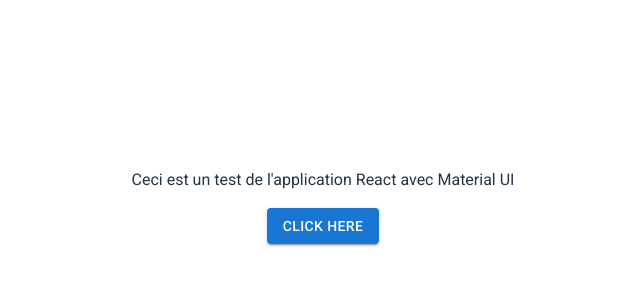
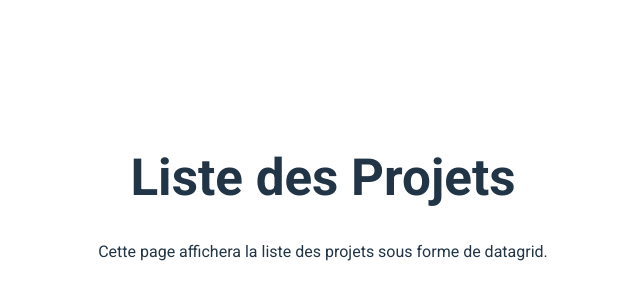
Before and after one commit to AlanHedoux/test-cf-laravel-reactjs, a React (Vite) app in the folder frontend/: page /projects in a window 1280 px wide. Shown: the part 202-502 px from the top of the page, without its empty margins (317-957 px from the left). Built offline with nearby package versions, Linux system fonts and the light colour scheme.

Commit message:
Front : Add react router dom

```diff
--- a/frontend/package.json
+++ b/frontend/package.json
@@ -16,7 +16,8 @@
     "@mui/icons-material": "^7.2.0",
     "@mui/material": "^7.2.0",
     "react": "^17.0.2",
-    "react-dom": "^17.0.2"
+    "react-dom": "^17.0.2",
+    "react-router-dom": "^6.30.1"
   },
   "devDependencies": {
     "@eslint/js": "^9.30.1",
--- a/frontend/src/App.jsx
+++ /dev/null
@@ -1,23 +0,0 @@
-import { useState } from 'react';
-
-import './App.css';
-
-import '@fontsource/roboto/300.css';
-import '@fontsource/roboto/400.css';
-import '@fontsource/roboto/500.css';
-import '@fontsource/roboto/700.css';
-
-import Button from '@mui/material/Button';
-
-function App() {
-  return (
-    <div className="App">
-      <p>Ceci est un test de l'application React avec Material UI</p>
-      <Button variant="contained" color="primary">
-        Click here
-      </Button>
-    </div>
-  );
-}
-
-export default App;
--- a/frontend/src/main.jsx
+++ b/frontend/src/main.jsx
@@ -1,11 +1,18 @@
 import { StrictMode } from 'react';
 import ReactDOM from 'react-dom';
+import AppRouter from './routes/AppRouter.jsx';
+
 import './index.css';
-import App from './App.jsx';
+import './App.css';
+
+import '@fontsource/roboto/300.css';
+import '@fontsource/roboto/400.css';
+import '@fontsource/roboto/500.css';
+import '@fontsource/roboto/700.css';
 
 ReactDOM.render(
   <StrictMode>
-    <App />
+    <AppRouter />
   </StrictMode>,
   document.getElementById('root')
 );
--- /dev/null
+++ b/frontend/src/pages/ProjectDetailPage.jsx
@@ -0,0 +1,10 @@
+const ProjectDetailPage = () => {
+  return (
+    <div>
+      <h1>Project Detail Page</h1>
+      <p>detail d'un projet</p>
+    </div>
+  );
+};
+
+export default ProjectDetailPage;
--- /dev/null
+++ b/frontend/src/pages/ProjectFormPage.jsx
@@ -0,0 +1,9 @@
+const ProjectFormPage = () => {
+  return (
+    <div>
+      <h1>Project Form Page</h1>
+      <p>formulaire d'un projet</p>
+    </div>
+  );
+};
+export default ProjectFormPage;
--- /dev/null
+++ b/frontend/src/pages/ProjectsPage.jsx
@@ -0,0 +1,11 @@
+const ProjectsPage = () => {
+  return (
+    <div>
+      <h1>Liste des Projets</h1>
+
+      <p>Cette page affichera la liste des projets sous forme de datagrid.</p>
+    </div>
+  );
+};
+
+export default ProjectsPage;
--- /dev/null
+++ b/frontend/src/pages/TaskFormPage.jsx
@@ -0,0 +1,8 @@
+const TaskFormPage = () => {
+  return (
+    <div>
+      <h1>Formulaire de création ou modification de tâche</h1>
+    </div>
+  );
+};
+export default TaskFormPage;
--- /dev/null
+++ b/frontend/src/routes/AppRouter.jsx
@@ -0,0 +1,39 @@
+import { BrowserRouter, Routes, Route, Navigate } from 'react-router-dom';
+import ProjectsPage from '../pages/ProjectsPage';
+import ProjectDetailPage from '../pages/ProjectDetailPage';
+import ProjectFormPage from '../pages/ProjectFormPage';
+import TaskFormPage from '../pages/TaskFormPage';
+
+const AppRouter = () => {
+  return (
+    <BrowserRouter>
+      <Routes>
+        {/* Redirection par défaut vers /projects */}
+        <Route path="/" element={<Navigate to="/projects" replace />} />
+
+        {/* Liste des projets */}
+        <Route path="/projects" element={<ProjectsPage />} />
+
+        {/* Détail d’un projet */}
+        <Route path="/projects/:id" element={<ProjectDetailPage />} />
+
+        {/* Formulaire de création de projet */}
+        <Route path="/projects/new" element={<ProjectFormPage />} />
+
+        {/* Formulaire de modification de projet */}
+        <Route path="/projects/:id/edit" element={<ProjectFormPage />} />
+
+        {/* Formulaire de création de tâche */}
+        <Route path="/tasks/new" element={<TaskFormPage />} />
+
+        {/* Formulaire de modification de tâche */}
+        <Route path="/tasks/:id/edit" element={<TaskFormPage />} />
+
+        {/* Optionnel : route 404 si aucune correspondance */}
+        <Route path="*" element={<h2>Page non trouvée</h2>} />
+      </Routes>
+    </BrowserRouter>
+  );
+};
+
+export default AppRouter;
```
Also changed, not shown: 1 other file (tests, documents, lock files or other folders).
